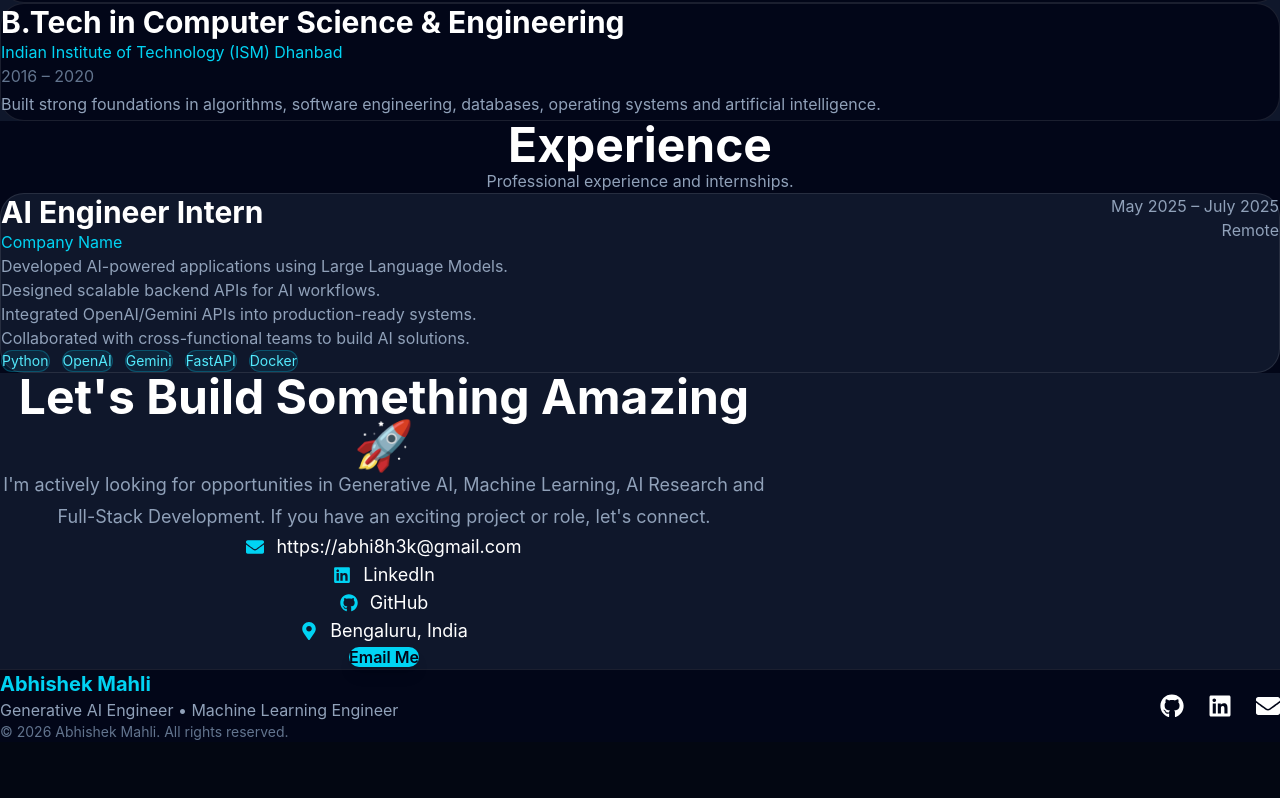
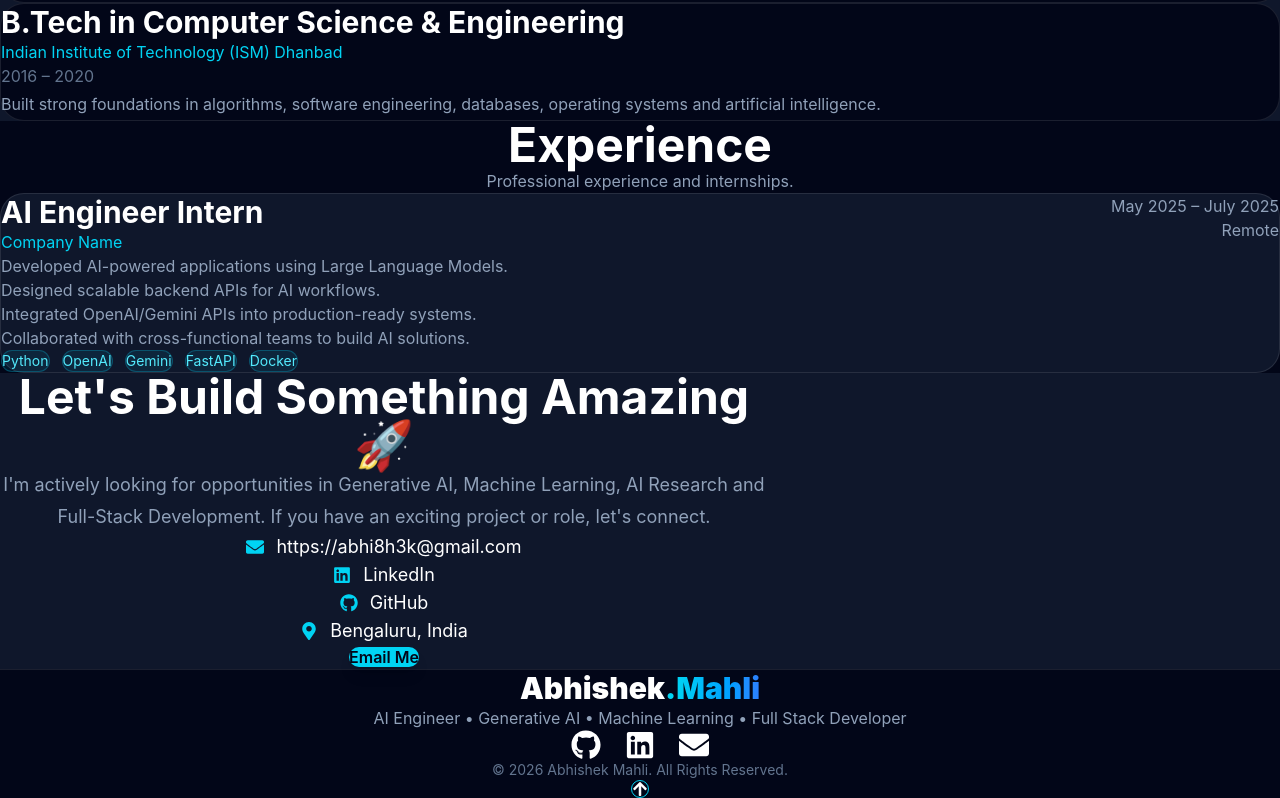
Before and after one commit to imabhishekmahli/portfolio, a React app: page / in a window 1280 px wide. Shown: the part 2247-3045 px from the top of the page. Before the commit the page ends 2989 px from the top, so only its background shows below. Built offline with nearby package versions, Linux system fonts and the light colour scheme; the HTML template or start-up script is replaced by a standard one.

Commit message:
footer redesigned

```diff
--- a/src/components/layout/Footer/Footer.jsx
+++ b/src/components/layout/Footer/Footer.jsx
@@ -1,23 +1,26 @@
-import { FaGithub, FaLinkedin, FaEnvelope } from "react-icons/fa";
+import { FaGithub, FaLinkedin, FaEnvelope, FaArrowUp } from "react-icons/fa";
+
 import profile from "../../../data/profile";
 
 function Footer() {
   return (
-    <footer className="border-t border-white/10 bg-slate-950 py-10">
-      <div className="mx-auto flex max-w-7xl flex-col items-center justify-between gap-6 px-6 md:flex-row">
-        <div>
-          <h3 className="text-xl font-bold text-cyan-400">{profile.name}</h3>
+    <footer className="border-t border-white/10 bg-slate-950 py-12">
+      <div className="mx-auto flex max-w-7xl flex-col items-center px-6">
 
-          <p className="mt-2 text-slate-400">
-            Generative AI Engineer • Machine Learning Engineer
-          </p>
+        <h2 className="text-3xl font-black">
+          <span className="text-white">Abhishek</span>
+          <span className="text-cyan-400">.</span>
+          <span className="bg-gradient-to-r from-cyan-400 to-blue-500 bg-clip-text text-transparent">
+            Mahli
+          </span>
+        </h2>
 
-          <p className="mt-2 text-sm text-slate-500">
-            © {new Date().getFullYear()} {profile.name}. All rights reserved.
-          </p>
-        </div>
+        <p className="mt-4 max-w-xl text-center text-slate-400">
+          AI Engineer • Generative AI • Machine Learning • Full Stack Developer
+        </p>
 
-        <div className="flex gap-6 text-2xl">
+        <div className="mt-8 flex gap-6 text-3xl">
+
           <a
             href={profile.github}
             target="_blank"
@@ -42,7 +45,20 @@ function Footer() {
           >
             <FaEnvelope />
           </a>
+
         </div>
+
+        <p className="mt-10 text-sm text-slate-500">
+          © {new Date().getFullYear()} Abhishek Mahli. All Rights Reserved.
+        </p>
+
+        <a
+          href="#home"
+          className="mt-8 rounded-full border border-cyan-400 p-4 transition hover:bg-cyan-400 hover:text-slate-950"
+        >
+          <FaArrowUp />
+        </a>
+
       </div>
     </footer>
   );
```
